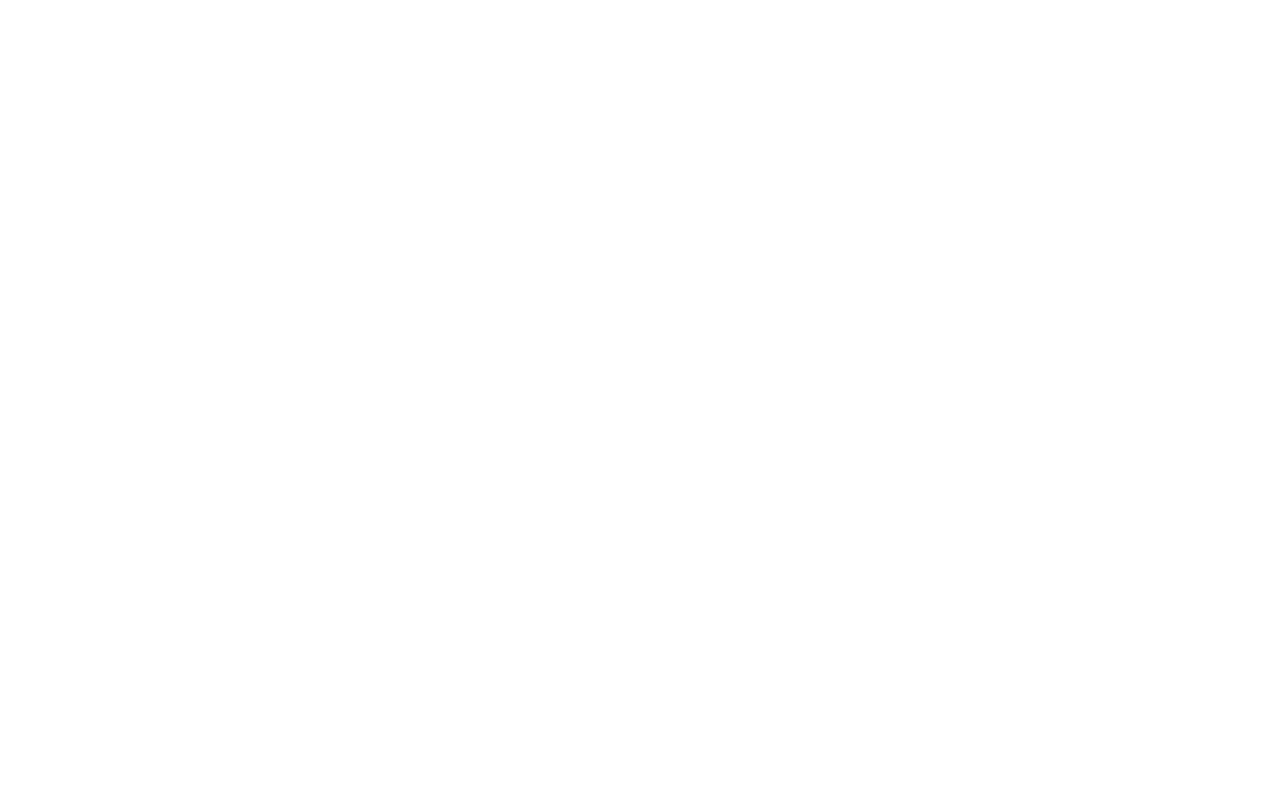
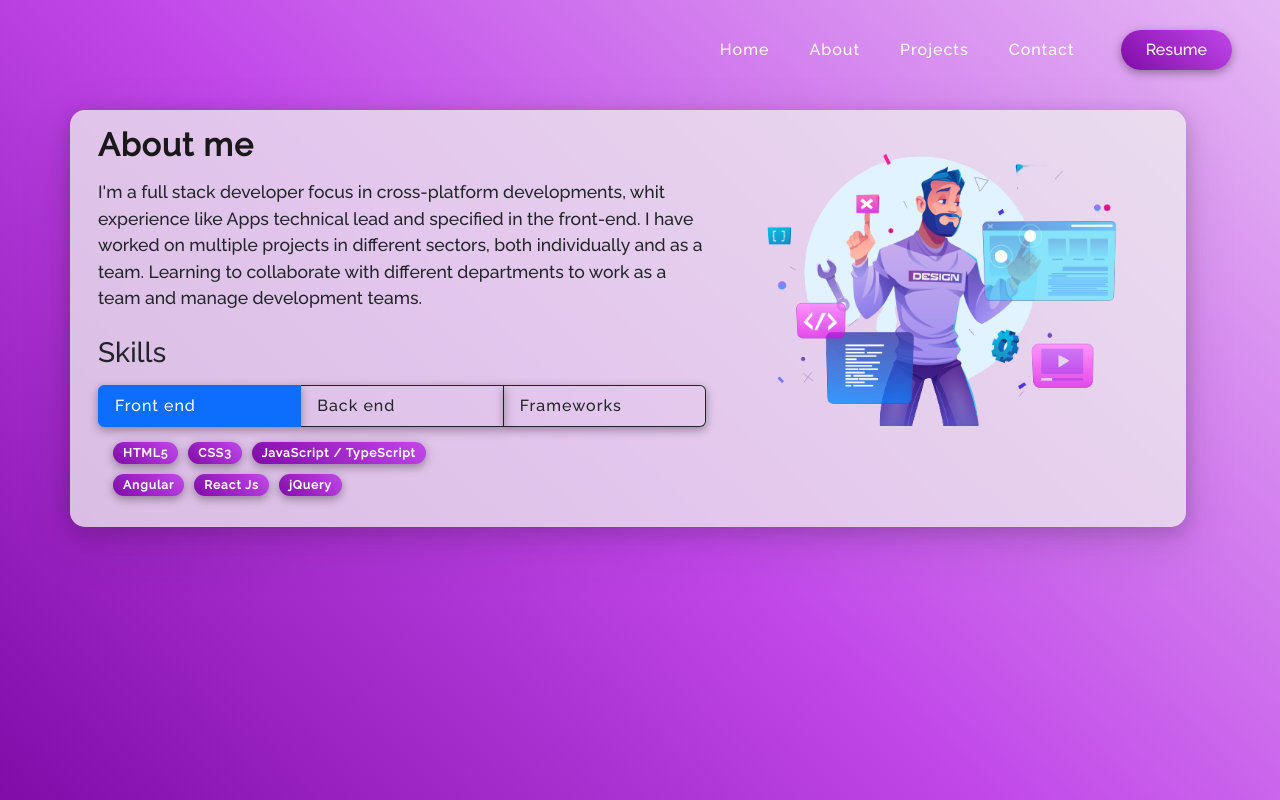
Before and after one commit to sarias980/portfolio, a React (Create React App) app: page /about in a window 1280 px wide. Built offline with nearby package versions, Linux system fonts and the light colour scheme; a web font is replaced by a local one.

Commit message:
About page

```diff
--- /dev/null
+++ b/src/components/molecules/aboutColumns/AboutMe.tsx
@@ -0,0 +1,14 @@
+import React from "react";
+
+const AboutMe = (props: { about: string }) => {
+
+    return (
+        <div>
+            <h3 className='aboutmetext' style={{marginBottom: '15px'}}>About me</h3>
+            <p className='aboutdetails'>
+                {props.about}
+            </p>
+        </div>
+    )
+}
+export default AboutMe
--- /dev/null
+++ b/src/components/molecules/aboutColumns/ImgColumn.tsx
@@ -0,0 +1,6 @@
+import React from "react";
+
+const ImgColumn = () => {
+  return(<div className="webimage"/>)
+}
+export default ImgColumn;
--- /dev/null
+++ b/src/components/molecules/aboutColumns/SkillsList.tsx
@@ -0,0 +1,54 @@
+import {Col, Row, ListGroup, Tab, Badge} from "react-bootstrap";
+import React from "react";
+
+const SkillsList = () => {
+    const front = ['HTML5', 'CSS3', 'JavaScript / TypeScript', 'Angular', 'React Js', 'jQuery'];
+    const back = ['Java', 'C#', 'Node', 'SQL / MYSQL', 'Mongo'];
+    const framework = ['Bootsrap', 'Material-ui', 'React Native', 'Ionic', 'Redux Js'];
+
+    const getBadgeList = (list: string[]) => {
+      return(
+          <div className={'skilllist'}>
+              {list.map((f: string) =>
+                  <Badge pill className={'skill-badge'}>
+                      {f}
+                  </Badge>
+              )}
+          </div>
+      )
+    }
+
+    return (
+        <div style={{marginTop: '25px'}}>
+            <h3 style={{marginBottom: '15px'}}>Skills</h3>
+            <Tab.Container id="list-group-tabs-example" defaultActiveKey="#front">
+                <ListGroup horizontal>
+                    <ListGroup.Item className={'skill-button'} action href="#front">
+                        Front end
+                    </ListGroup.Item>
+                    <ListGroup.Item className={'skill-button'} action href="#back">
+                        Back end
+                    </ListGroup.Item>
+                    <ListGroup.Item className={'skill-button'} action href="#framework">
+                        Frameworks
+                    </ListGroup.Item>
+                </ListGroup>
+                <Col sm={8}>
+                    <Tab.Content>
+                        <Tab.Pane eventKey="#front">
+                            {getBadgeList(front)}
+                        </Tab.Pane>
+                        <Tab.Pane eventKey="#back">
+                            {getBadgeList(back)}
+                        </Tab.Pane>
+                        <Tab.Pane eventKey="#framework">
+                            {getBadgeList(framework)}
+                        </Tab.Pane>
+                    </Tab.Content>
+                </Col>
+            </Tab.Container>
+        </div>
+    )
+}
+
+export default SkillsList;
--- /dev/null
+++ b/src/components/organisms/Aboutpage.tsx
@@ -0,0 +1,31 @@
+import React from 'react';
+import {Container, Row, Col} from 'react-bootstrap';
+import ImgColumn from "../molecules/aboutColumns/ImgColumn";
+import AboutMe from "../molecules/aboutColumns/AboutMe";
+import SkillsList from "../molecules/aboutColumns/SkillsList";
+
+const AboutPage = () => {
+    const about =
+        'I\'m a full stack developer focus in cross-platform developments, whit experience like Apps technical lead and specified in the front-end. ' +
+        'I have worked on multiple projects in different sectors, both individually and as a team. ' +
+        'Learning to collaborate with different departments to work as a team and manage development teams. ';
+
+    return (
+        <div className='aboutpagebackground'>
+            <Container>
+                <Row className='textbackground'>
+                    <Col md={7}>
+                        <div>
+                            <AboutMe about={about}/>
+                            <SkillsList/>
+                        </div>
+                    </Col>
+                    <Col md={5}>
+                        <ImgColumn/>
+                    </Col>
+                </Row>
+            </Container>
+        </div>
+    )
+}
+export default AboutPage;
--- a/src/pages/About.tsx
+++ b/src/pages/About.tsx
@@ -1,5 +1,12 @@
+import Header from "../components/organisms/Header";
+import AboutPage from "../components/organisms/Aboutpage";
 
 const About = () => {
-    return(<></>)
+    return(
+        <div>
+            <Header />
+            <AboutPage />
+        </div>
+    )
 }
 export default About;
--- a/src/style/style.css
+++ b/src/style/style.css
@@ -275,7 +275,7 @@
     width: 100%;
     height: 100%;
     padding: 1rem;
-    background-color: transparent;
+    background-color: rgba(238, 238, 238, 0.76);
     border-radius: 15px;
     box-shadow: rgba(17, 17, 26, 0.1) 0px 4px 16px,
     rgba(17, 17, 26, 0.1) 0px 8px 24px, rgba(17, 17, 26, 0.1) 0px 16px 56px !important;
@@ -303,25 +303,34 @@
 .aboutdetails {
     font-size: 1.1em !important;
 }
-.skilllist li {
+.skilllist {
+    margin: 10px;
+}
+.skill-button {
+    display: block;
+    border: solid 0.5px;
+    background-color: transparent;
+    box-shadow: rgba(0, 0, 0, 0.35) 0 3px 10px;
     letter-spacing: 1px;
-    font-family: "Exo 2", sans-serif;
 }
-.skilllist {
-    font-weight: 600;
-    list-style-type: "⮞  ";
-}
-.skilllist li:hover {
-    transform: scale(1.05);
-    transition: 5ms;
-    color: #e8e8e8;
+
+.skill-badge {
+    margin: 5px;
+    padding: 5px 10px;
+    font-size: 0.75em !important;
+    font-weight: 600 !important;
+    letter-spacing: 1px !important;
+    background-color: #2D033B;
+    background-image: linear-gradient(43deg, #810CA8 0%, #C147E9 100%);
+    box-shadow: rgba(0, 0, 0, 0.35) 0 3px 10px;
 }
 .webimage {
-    max-width: 500px;
-    height: 350px;
+    max-width: 450px;
+    height: 300px;
     background-image: url(../assets/web-removebg-preview.png);
     background-size: cover;
     background-position: center;
+    margin: auto;
 }
 @media (max-width: 767px) {
     .aboutpagebackground {
@@ -451,19 +460,6 @@
 .contactbtn:hover {
     background-color: rgba(51, 51, 51, 0.2);
 }
-.line {
-    margin-top: 11rem;
-}
-.copyright {
-    padding: 1px;
-    text-align: center;
-    font-size: 12px;
-    font-family: Verdana, Geneva, Tahoma, sans-serif;
-}
-.copyright span{
-    font-weight: 700;
-    letter-spacing: 1px;
-}
 @media (max-width: 767px) {
     .line {
         margin-top: 8rem;
```
